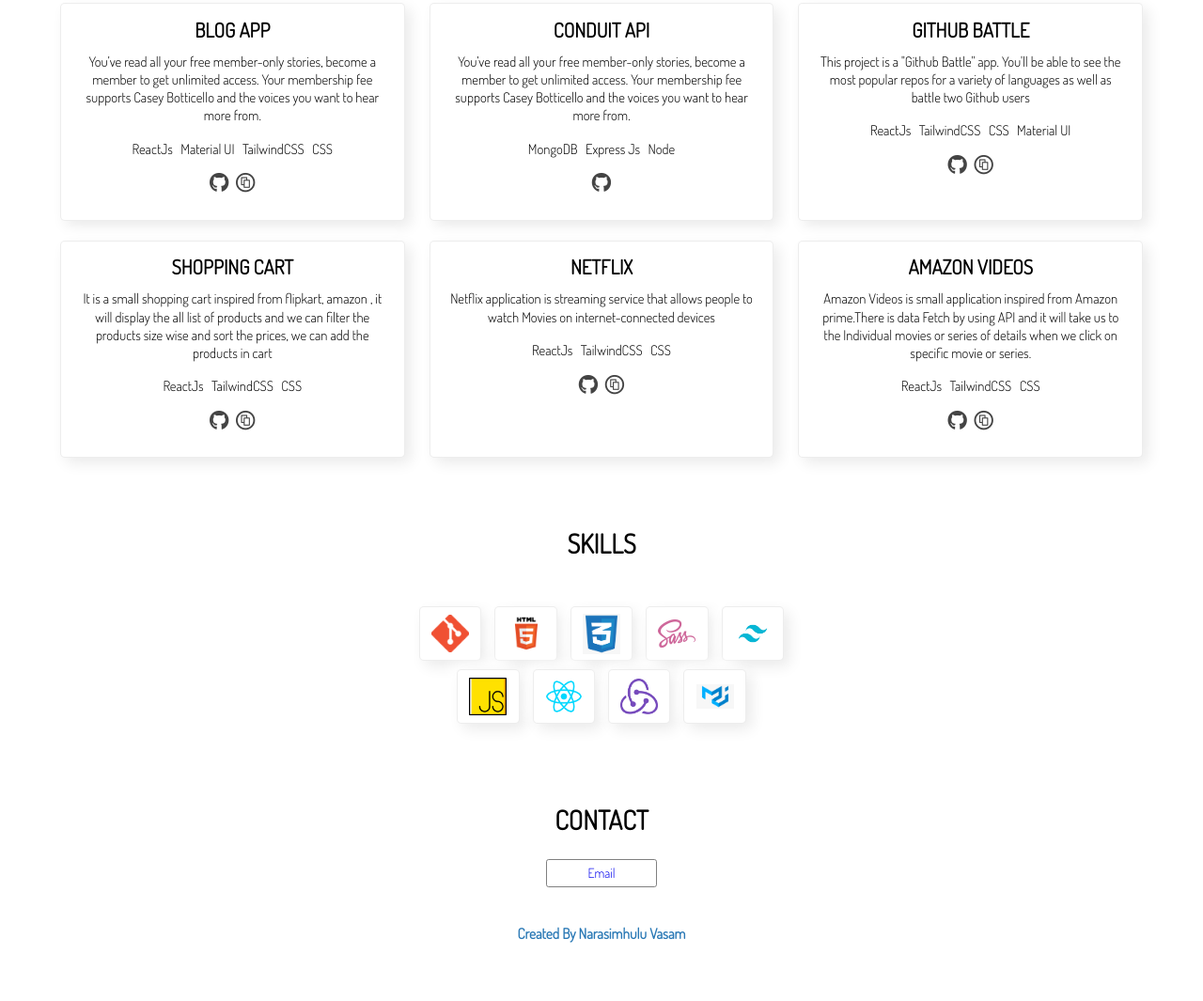
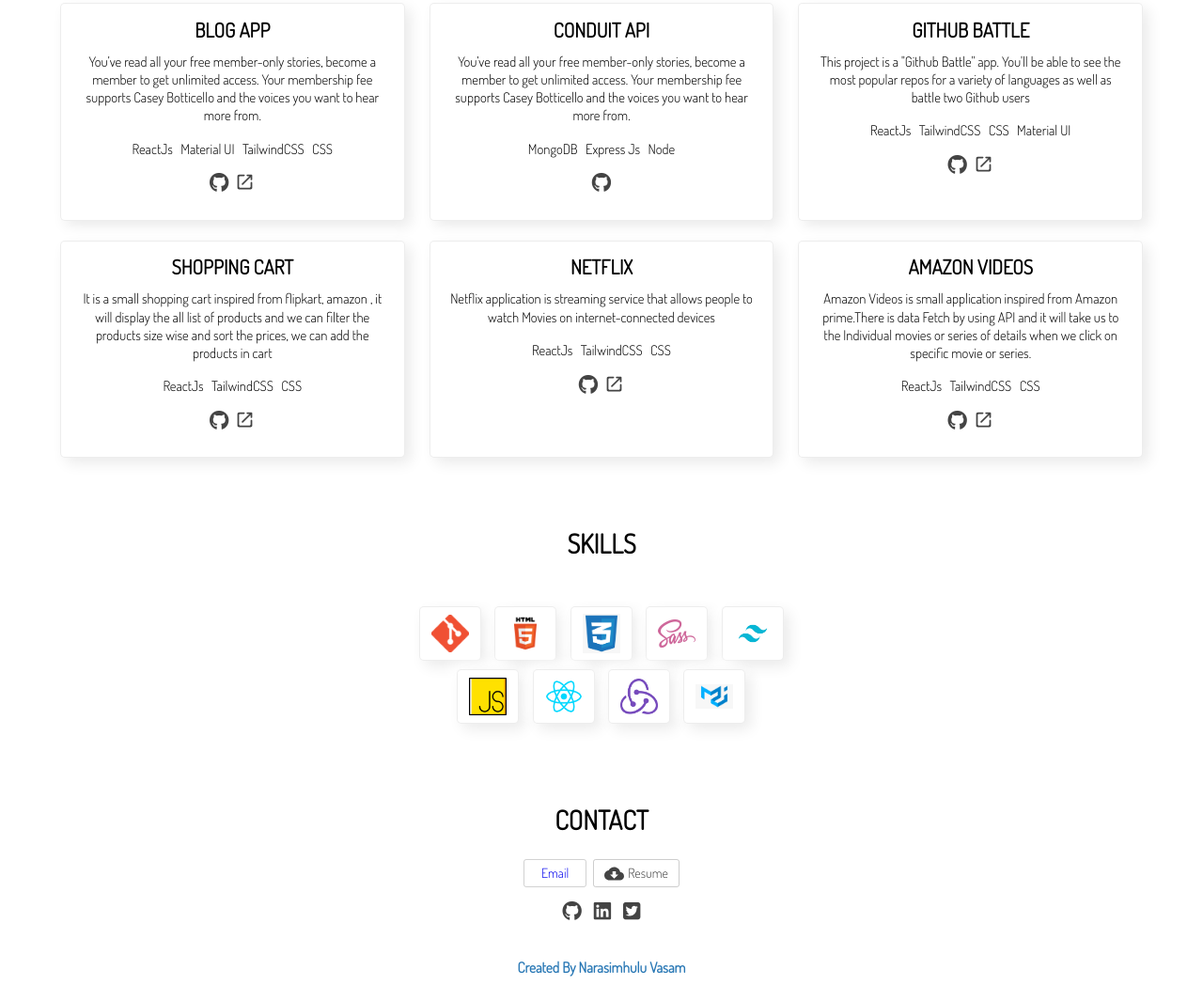
Before and after one commit to Narasimhuluv/portfolio-frontend, a React app in the folder portfolio/: page / in a window 1280 px wide. Shown: the part 634-1699 px from the top of the page at 94% size. Before the commit the page ends 1663 px from the top, so only its background shows below. Built offline with nearby package versions, Linux system fonts and the light colour scheme.

Commit message:
add refactor portfolio files

```diff
--- a/portfolio/public/index.html
+++ b/portfolio/public/index.html
@@ -30,7 +30,7 @@
     <link rel="preconnect" href="https://fonts.googleapis.com" />
     <link rel="preconnect" href="https://fonts.gstatic.com" crossorigin />
     <link
-      href="https://fonts.googleapis.com/css2?family=Anton&family=Dosis:wght@300&display=swap"
+      href="https://fonts.googleapis.com/css2?family=Anton&family=Dosis:wght@300&family=Oswald&display=swap"
       rel="stylesheet"
     />
     <!-- Google fonts link ended -->
--- a/portfolio/src/Components/Contact.js
+++ b/portfolio/src/Components/Contact.js
@@ -1,13 +1,53 @@
 import React from "react";
+import CloudDownloadIcon from "@mui/icons-material/CloudDownload";
 
 function Contact() {
   return (
     <section className="container contact" id="contact">
       <h2 className="heading">Contact</h2>
-      <h4 className="contact_email">
-        <div className="bgc"></div>
-        <a href="https://vasamnarasimhulu123@gmail.com"> Email</a>
-      </h4>
+      <div className="flex justify_center justify_between items_center">
+        <div className="flex_15 flex">
+          <a
+            href="https://vasamnarasimhulu123@gmail.com"
+            className="contact_email"
+          >
+            <div className="bgc"></div>
+            <h4> Email</h4>
+          </a>
+
+          <div className="flex items_center  resume justify_between">
+            <div className="bgc"></div>
+            <CloudDownloadIcon className="resume_icon" />
+            <a href="/images/profession1.png" download>
+              Resume
+            </a>
+          </div>
+        </div>
+      </div>
+
+      <div>
+        <div className="flex justify_center items_center links_contact">
+          <nav className="flex_48 flex justify_center items_center">
+            <ul className="flex_15 flex justify_between icons">
+              <li>
+                <a href="https://github.com/Narasimhuluv">
+                  <i className="fab fa-github"></i>
+                </a>
+              </li>
+              <li>
+                <a href="https://www.linkedin.com/in/vasam-narasimhulu-8085901b3/">
+                  <i className="fab fa-linkedin"></i>
+                </a>
+              </li>
+              <li>
+                <a href="https://twitter.com/NarasimhuluV7">
+                  <i className="fab fa-twitter-square"></i>
+                </a>
+              </li>
+            </ul>
+          </nav>
+        </div>
+      </div>
 
       <h3>Created By Narasimhulu Vasam</h3>
     </section>
--- a/portfolio/src/Components/Header.js
+++ b/portfolio/src/Components/Header.js
@@ -11,7 +11,7 @@
         <ul className="flex">
           <li className="each_nav">
             <a href="#projects">
-              <h4>projects</h4>
+              <h4>Projects</h4>
               <div className="underLine"></div>
             </a>
           </li>
--- a/portfolio/src/Components/Projects.js
+++ b/portfolio/src/Components/Projects.js
@@ -1,11 +1,17 @@
-import React from "react";
+import React, { useEffect } from "react";
+import OpenInNewRoundedIcon from "@mui/icons-material/OpenInNewRounded";
+import AOS from "aos";
+import "aos/dist/aos.css";
 
 function Projects() {
+  useEffect(() => {
+    AOS.init({ duration: 2000 });
+  }, []);
   return (
     <section className="projects container" id="projects">
       <h2 className="heading">Projects</h2>
       <div className="flex justify_between flex_wrap">
-        <article className="flex_28 ">
+        <article className="flex_28 " data-aos="fade-up">
           <h3 className="app_name">blog app</h3>
           <p>
             You’ve read all your free member-only stories, become a member to
@@ -33,7 +39,8 @@
                   href="https://blog-application-six.vercel.app/"
                   target="blank"
                 >
-                  <i className="fab fa-creative-commons-share"></i>
+                  {/* <i className="fab fa-creative-commons-share"></i> */}
+                  <OpenInNewRoundedIcon />
                 </a>
               </li>
             </ul>
@@ -41,7 +48,7 @@
           <div className="article_underline"></div>
         </article>
 
-        <article className="flex_28 ">
+        <article className="flex_28" data-aos="fade-down">
           <h3 className="app_name">conduit api</h3>
           <p>
             You’ve read all your free member-only stories, become a member to
@@ -65,7 +72,7 @@
           <div className="article_underline"></div>
         </article>
 
-        <article className="flex_28 ">
+        <article className="flex_28 " data-aos="fade-up">
           <h3 className="app_name">Github battle</h3>
           <p>
             This project is a "Github Battle" app. You'll be able to see the
@@ -87,7 +94,7 @@
               </li>
               <li>
                 <a href="https://github-battle-using-hooks.vercel.app/">
-                  <i className="fab fa-creative-commons-share"></i>
+                  <OpenInNewRoundedIcon />
                 </a>
               </li>
             </ul>
@@ -95,7 +102,7 @@
           <div className="article_underline"></div>
         </article>
 
-        <article className="flex_28 ">
+        <article className="flex_28 " data-aos="fade-down">
           <h3 className="app_name">Shopping Cart</h3>
           <p>
             It is a small shopping cart inspired from flipkart, amazon , it will
@@ -116,7 +123,7 @@
               </li>
               <li>
                 <a href="https://shopping-cart-using-hooks.vercel.app/">
-                  <i className="fab fa-creative-commons-share"></i>
+                  <OpenInNewRoundedIcon />
                 </a>
               </li>
             </ul>
@@ -124,7 +131,7 @@
           <div className="article_underline"></div>
         </article>
 
-        <article className="flex_28 ">
+        <article className="flex_28" data-aos="fade-up">
           <h3 className="app_name">Netflix</h3>
           <p>
             Netflix application is streaming service that allows people to watch
@@ -144,7 +151,7 @@
               </li>
               <li>
                 <a href="https://netflix-youtube.vercel.app/">
-                  <i className="fab fa-creative-commons-share"></i>
+                  <OpenInNewRoundedIcon />
                 </a>
               </li>
             </ul>
@@ -152,7 +159,7 @@
           <div className="article_underline"></div>
         </article>
 
-        <article className="flex_28 ">
+        <article className="flex_28 " data-aos="fade-down">
           <h3 className="app_name">Amazon Videos</h3>
           <p>
             Amazon Videos is small application inspired from Amazon prime.There
@@ -174,7 +181,7 @@
               </li>
               <li>
                 <a href="https://amazon-videos.vercel.app/">
-                  <i className="fab fa-creative-commons-share"></i>
+                  <OpenInNewRoundedIcon />
                 </a>
               </li>
             </ul>
--- a/portfolio/src/Components/Skills.js
+++ b/portfolio/src/Components/Skills.js
@@ -1,6 +1,11 @@
-import React from "react";
+import React, { useEffect } from "react";
+import AOS from "aos";
+import "aos/dist/aos.css";
 
 function Skills() {
+  useEffect(() => {
+    AOS.init({ duration: 2000 });
+  }, []);
   return (
     <section className="container skills" id="skills">
       <h2 className="heading">Skills</h2>
@@ -19,31 +24,58 @@
       </div> */}
       <div className="flex justify_center ">
         <ul className="flex flex_30 flex_wrap justify_center skills">
-          <li className="skill flex justify_center items_center">
+          <li
+            className="skill flex justify_center items_center"
+            data-aos="flip-left"
+          >
             <img src="/images/git.png" alt="" />
           </li>
-          <li className="skill flex justify_center items_center">
+          <li
+            className="skill flex justify_center items_center"
+            data-aos="flip-left"
+          >
             <img src="/images/html.png" alt="" />
           </li>
-          <li className="skill flex justify_center items_center">
+          <li
+            className="skill flex justify_center items_center"
+            data-aos="flip-left"
+          >
             <img src="/images/css.png" alt="" />
           </li>
-          <li className="skill flex justify_center items_center">
+          <li
+            className="skill flex justify_center items_center"
+            data-aos="flip-left"
+          >
             <img src="/images/sass.png" alt="" />
           </li>
-          <li className="skill flex justify_center items_center">
+          <li
+            className="skill flex justify_center items_center"
+            data-aos="flip-left"
+          >
             <img src="/images/tailwindcss.jpg" alt="" />
           </li>
-          <li className="skill flex justify_center items_center">
+          <li
+            className="skill flex justify_center items_center"
+            data-aos="flip-left"
+          >
             <img src="/images/js.png" alt="" />
           </li>
-          <li className="skill flex justify_center items_center">
+          <li
+            className="skill flex justify_center items_center"
+            data-aos="flip-left"
+          >
             <img src="/images/react.png" alt="" />
           </li>
-          <li className="skill flex justify_center items_center">
+          <li
+            className="skill flex justify_center items_center"
+            data-aos="flip-left"
+          >
             <img src="/images/redux.png" alt="" />
           </li>
-          <li className="skill flex justify_center items_center">
+          <li
+            className="skill flex justify_center items_center"
+            data-aos="flip-left"
+          >
             <img src="/images/materialui.png" alt="" />
           </li>
         </ul>
--- a/portfolio/src/stylesheets/style.css
+++ b/portfolio/src/stylesheets/style.css
@@ -234,10 +234,9 @@
   color: rgb(68, 68, 68);
 }
 .hero_data h1 {
-  font-size: 2.5rem;
+  font-size: 2.8rem;
   font-weight: 900;
-  font-family: "Anton", sans-serif;
-  letter-spacing: 3px;
+  font-family: "Oswald", sans-serif;
 }
 .name_color {
   color: rgb(41, 120, 181);
@@ -281,11 +280,12 @@
   background: #ffffff;
   border: 1px solid rgba(128, 128, 128, 0.144);
   box-shadow: 6px 6px 15px #ebebeb, -6px -6px 15px #ffffff;
-  transition: all 0.3s cubic-bezier(0.4, 0.24, 0.83, 0.67);
+  transition: all 0.5s cubic-bezier(0.4, 0.24, 0.83, 0.67);
 }
 .projects article:hover {
   margin-top: 1rem;
   border-bottom: 3px solid rgb(41, 120, 181);
+  transition: all 0.5s cubic-bezier(0.4, 0.24, 0.83, 0.67);
 }
 .conduit {
   width: 10%;
@@ -342,17 +342,23 @@
   color: rgb(41, 120, 181);
   cursor: pointer;
 }
-.contact_email {
-  width: 10%;
+.contact_email,
+.resume {
   position: relative;
-  border: 1px solid gray;
+  border: 1px solid rgba(128, 128, 128, 0.356);
   text-align: center;
   margin: auto;
-  padding: 0.5rem 0;
+  padding: 0.5rem 1.3rem;
   animation: bac 0.5s linear;
   border-radius: 0.2rem;
 }
-.contact_email:hover a {
+.contact_email a,
+.resume a,
+.resume_icon {
+  color: rgb(68, 68, 68);
+}
+.contact_email:hover a,
+.resume:hover a {
   color: white;
   font-weight: 900;
 }
@@ -364,11 +370,15 @@
   left: 0;
   transition: all 0.5s cubic-bezier(0.4, 0.24, 0.83, 0.67);
 }
-.contact_email:hover .bgc {
+.contact_email:hover .bgc,
+.resume:hover .bgc {
   width: 100%;
   height: 100%;
   background-color: rgb(41, 120, 181);
   z-index: -1;
+}
+.resume:hover .resume_icon {
+  color: white;
 }
 #skills {
   padding: 2rem 0;
@@ -382,6 +392,16 @@
   text-align: center;
   margin-top: 3rem;
   font-weight: 900;
+}
+.links_contact {
+  margin: 1rem 0;
+}
+.resume {
+  border: 1px solid rgba(128, 128, 128, 0.397);
+  padding: 0.25rem 0.8rem;
+}
+.resume a {
+  margin-left: 0.3rem;
 }
 /* media queries */
 @media screen and (max-width: 1280px) {
```
Also changed, not shown: portfolio/package.json (+7 -0 lines), portfolio/src/Components/Hero.js (+12 -2 lines), 1 other file.
